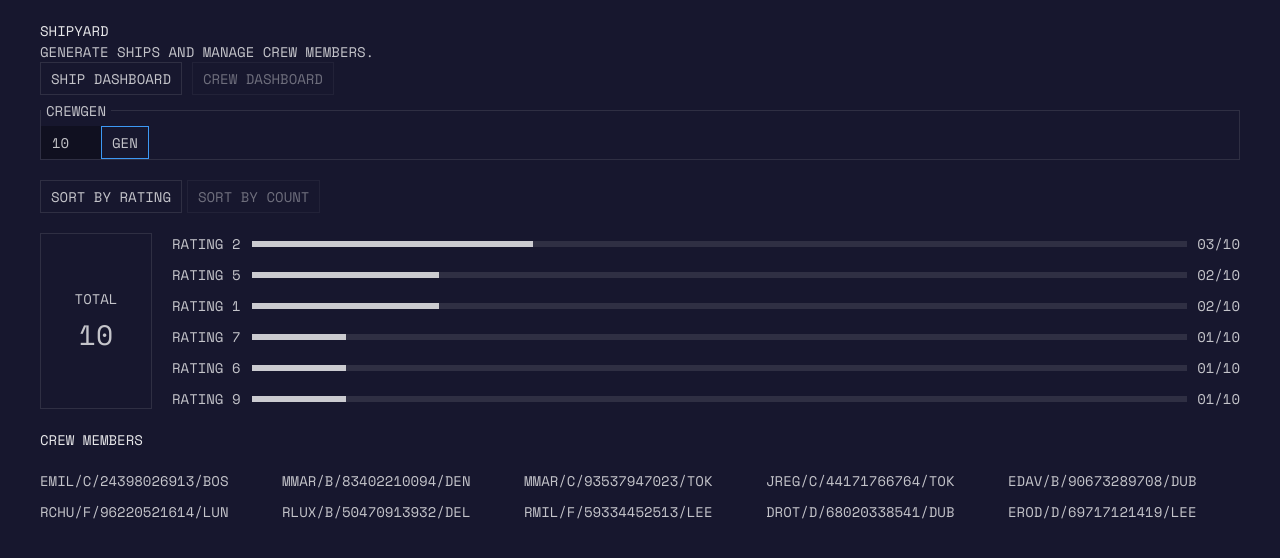
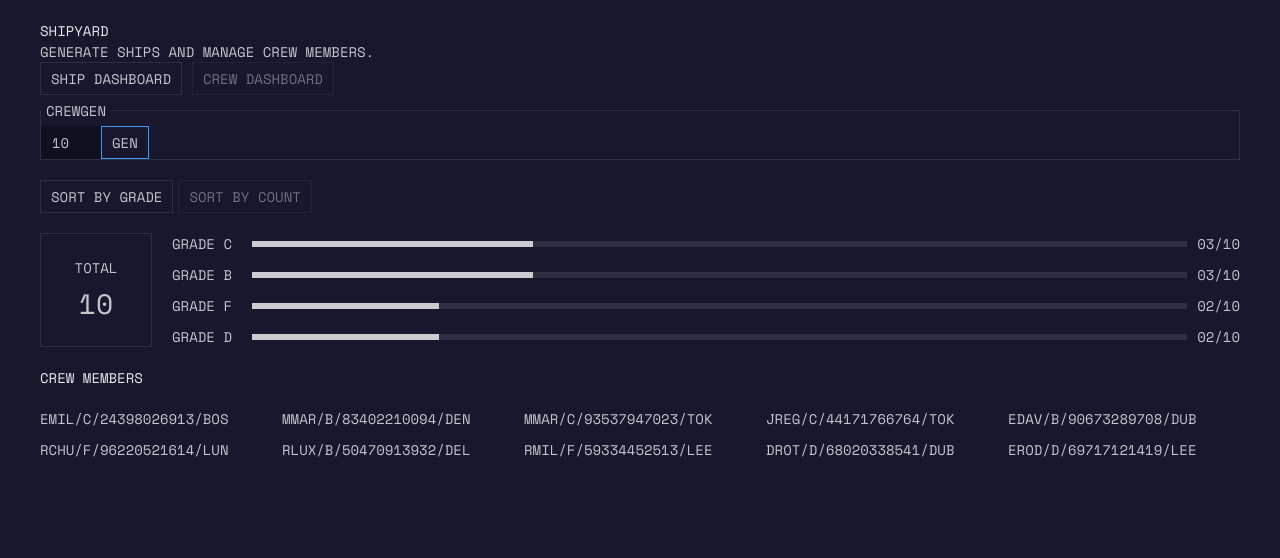
Before and after one commit to mreed4/shipyard, a React (Vite) app: page /crew in a window 1280 px wide. Both pictures are taken after a click on the button "GEN". Shown: the top 558 px of the page. Built offline with nearby package versions, Linux system fonts and the light colour scheme.

Commit message:
Refactor Crew components: replace rating with grade in CrewDashboard, CrewDetail, and ShipDetail; update styles accordingly

```diff
--- a/src/components/CrewDashboard.jsx
+++ b/src/components/CrewDashboard.jsx
@@ -30,8 +30,8 @@ export default function CrewDashboard() {
       {crewState.crew && crewState.crew.length > 0 && (
         <div className="crew-dashboard">
           <div className="sort-toggle">
-            <button onClick={() => handleSortChange("rating")} disabled={sortMode === "rating"}>
-              Sort by Rating
+            <button onClick={() => handleSortChange("grade")} disabled={sortMode === "grade"}>
+              Sort by Grade
             </button>
             <button onClick={() => handleSortChange("count")} disabled={sortMode === "count"}>
               Sort by Count
@@ -76,14 +76,14 @@ function CrewGeneratorControls({ crewCount, setCrewCount, generateCrew }) {
 function CrewBarCharts({ crew, animationKey, sortMode }) {
   const totalCrew = crew.length;
 
-  const ratingCounts = crew.reduce((counts, member) => {
-    const rating = `Rating ${member.rating}`;
-    counts[rating] = (counts[rating] || 0) + 1;
+  const gradeCounts = crew.reduce((counts, member) => {
+    const grade = `Grade ${member.grade}`;
+    counts[grade] = (counts[grade] || 0) + 1;
     return counts;
   }, {});
 
-  const sortedRatingStats = Object.entries(ratingCounts).sort((a, b) => {
-    if (sortMode === "rating") {
+  const sortedGradeStats = Object.entries(gradeCounts).sort((a, b) => {
+    if (sortMode === "grade") {
       return a[0].localeCompare(b[0]);
     } else {
       return b[1] - a[1];
@@ -97,15 +97,15 @@ function CrewBarCharts({ crew, animationKey, sortMode }) {
         <span className="crew-total-count">{totalCrew}</span>
       </div>
       <ul className="crew-dashboard-list">
-        {sortedRatingStats.map(([rating, count]) => (
-          <CrewBarChart key={`${rating}-${animationKey}`} rating={rating} count={count} totalCrew={totalCrew} animationKey={animationKey} />
+        {sortedGradeStats.map(([grade, count]) => (
+          <CrewBarChart key={`${grade}-${animationKey}`} grade={grade} count={count} totalCrew={totalCrew} animationKey={animationKey} />
         ))}
       </ul>
     </div>
   );
 }
 
-function CrewBarChart({ rating, count, totalCrew, animationKey }) {
+function CrewBarChart({ grade, count, totalCrew, animationKey }) {
   const [barWidth, setBarWidth] = useState("0%");
 
   useEffect(() => {
@@ -116,7 +116,7 @@ function CrewBarChart({ rating, count, totalCrew, animationKey }) {
 
   return (
     <li className="bar-chart-item">
-      <span className="crew-rating-name">{rating}</span>
+      <span className="crew-grade-name">{grade}</span>
       <div className="bar-chart-container">
         <div className="bar-chart-background"></div>
         <div className="bar-chart" style={{ width: barWidth }}></div>
--- a/src/components/CrewDetail.jsx
+++ b/src/components/CrewDetail.jsx
@@ -59,12 +59,12 @@ export default function CrewDetail() {
           <section className="crew-info-section">
             <h3>Service Record</h3>
             <dl className="crew-info-list">
-              <dt>Rating:</dt>
-              <dd>{crewMember.rating}/10</dd>
               <dt>TRE Score:</dt>
               <dd>{crewMember.scoreTRE.toLocaleString()}</dd>
               <dt>Grade:</dt>
-              <dd>{grade}</dd>
+              <dd>
+                <strong>{crewMember.grade}</strong> - {getGradeDescription(crewMember.grade)}
+              </dd>
             </dl>
           </section>
         </div>
@@ -84,21 +84,9 @@ export default function CrewDetail() {
               <dd>{crewMember.scoreTRE.toLocaleString()}</dd>
               <dt>Grade Classification:</dt>
               <dd>
-                <strong>{grade}</strong> - {getGradeDescription(grade)}
+                <strong>{crewMember.grade}</strong> - {getGradeDescription(crewMember.grade)}
               </dd>
             </dl>
-          </section>
-
-          <section className="crew-info-section">
-            <h3>Rating Details</h3>
-            <p>Performance rating based on service record and capabilities.</p>
-            <div className="rating-visual">
-              <div className="rating-bar-container">
-                <div className="rating-bar" style={{ width: `${(crewMember.rating / 10) * 100}%` }}>
-                  <span className="rating-value">{crewMember.rating}/10</span>
-                </div>
-              </div>
-            </div>
           </section>
         </div>
       </div>
--- a/src/components/ShipDetail.jsx
+++ b/src/components/ShipDetail.jsx
@@ -72,7 +72,7 @@ export default function ShipDetail() {
                       <div className="crew-member-info">
                         <div>ID: {member.id}</div>
                         {member.name && <div>Name: {member.name}</div>}
-                        {member.rating && <div>Rating: {member.rating}</div>}
+                        {member.grade && <div>Grade: {member.grade}</div>}
                       </div>
                     ) : typeof member === "object" && member !== null ? (
                       <ul className="sub-crew-list">
@@ -83,7 +83,7 @@ export default function ShipDetail() {
                               <div className="crew-member-info">
                                 <div>ID: {subMember.id}</div>
                                 {subMember.name && <div>Name: {subMember.name}</div>}
-                                {subMember.rating && <div>Rating: {subMember.rating}</div>}
+                                {subMember.grade && <div>Grade: {subMember.grade}</div>}
                               </div>
                             ) : (
                               <span> Unassigned</span>
--- a/src/data/classes/CrewMember.js
+++ b/src/data/classes/CrewMember.js
@@ -6,10 +6,10 @@ export class CrewMember {
     this.name = this.#generateName();
     this.age = this.#generateAge();
     this.birthplace = this.#generateBirthplace();
-    this.rating = this.#generateRating();
     this.scoreTRE = this.#generateScoreTRE();
 
     this.id = this.#generateId();
+    this.grade = this.#getGrade();
   }
 
   #generateId() {
@@ -68,12 +68,17 @@ export class CrewMember {
     return age;
   }
 
-  #generateRating() {
-    const min = 1;
-    const max = 10;
-    const rating = Math.floor(Math.random() * (max - min)) + min;
+  #getGrade() {
+    const gradeLookup = {
+      S: this.scoreTRE >= 4400,
+      A: this.scoreTRE >= 4200 && this.scoreTRE < 4400,
+      B: this.scoreTRE >= 3900 && this.scoreTRE < 4200,
+      C: this.scoreTRE >= 3500 && this.scoreTRE < 3900,
+      D: this.scoreTRE >= 3300 && this.scoreTRE < 3500,
+      F: this.scoreTRE < 3300,
+    };
 
-    return rating;
+    return Object.keys(gradeLookup).find((grade) => gradeLookup[grade]);
   }
 
   // Used to generate the score for the TRE (Training Readiness Evaluation)
--- a/src/styles.css
+++ b/src/styles.css
@@ -289,7 +289,7 @@ legend {
   gap: 10px;
 }
 
-.crew-rating-name {
+.crew-grade-name {
   display: block;
   width: 80px;
 }
```
